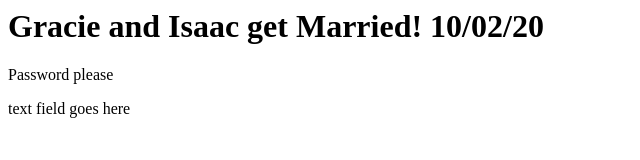
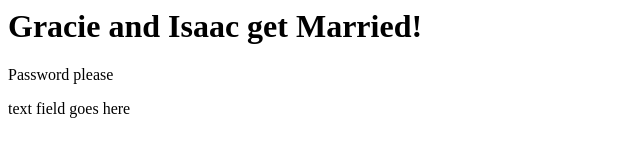
Before and after one commit to The-Cuchillas/la-boda, a plain HTML site: page index.html in a window 1280 px wide. Shown: the whole page, without its empty margins (0-640 px from the left). Drawn offline with Linux system fonts and the light colour scheme.

Commit message:
updating the date

```diff
--- a/index.html
+++ b/index.html
@@ -1,7 +1,7 @@
 <html>
         <body>
 
-        <h1>Gracie and Isaac get Married! 10/02/20</h1>
+        <h1>Gracie and Isaac get Married!</h1>
 
         <p>Password please</p>
         <p> text field goes here </p>
```
